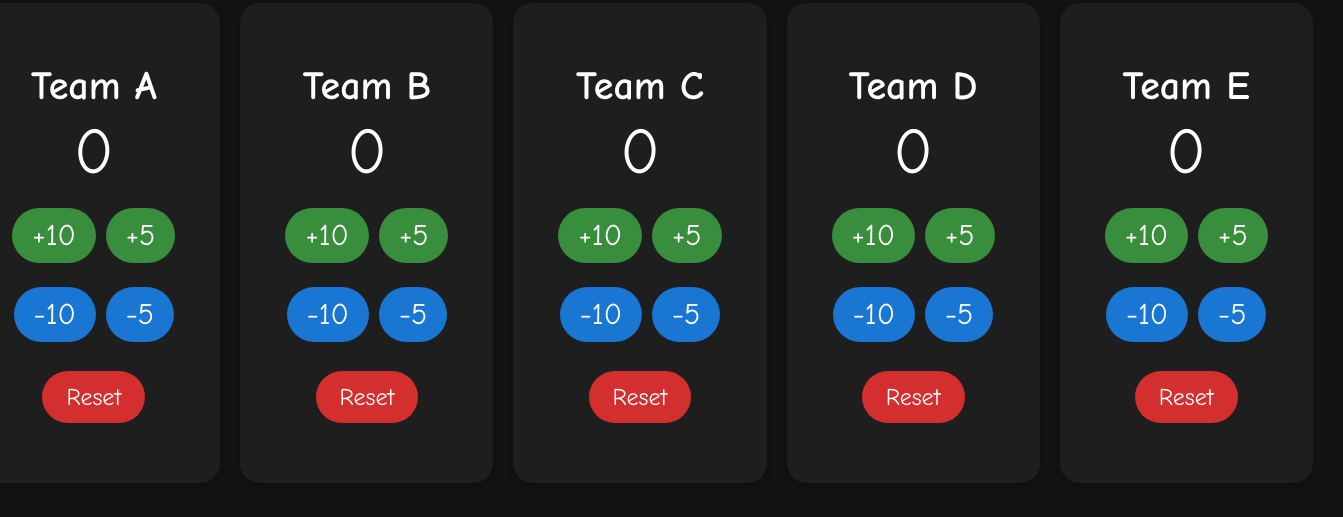
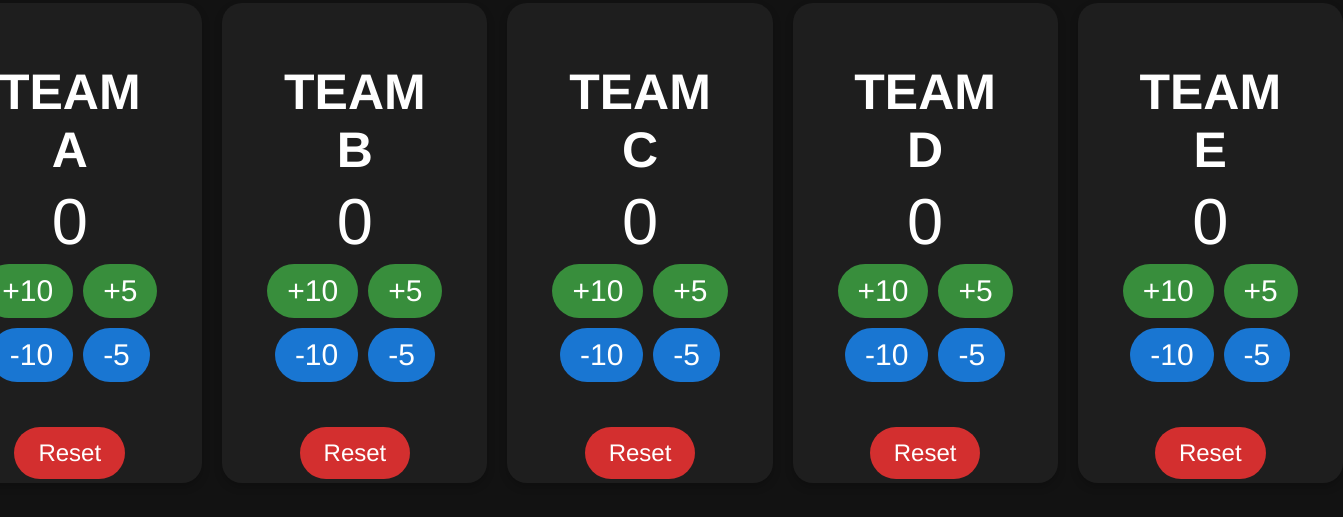
Before and after one commit to ModitParmar01/scoreBoard, a plain HTML site: page index.html in a window 1280 px wide. Shown: the part 157-674 px from the top of the page, 1343 px wide, since content can reach past the window. Drawn offline with Linux system fonts and the light colour scheme.

Commit message:
modified

```diff
--- a/index.html
+++ b/index.html
@@ -10,7 +10,7 @@
     <div class="scoreboard">
         <div class="team">
             <div class="team-info">
-                <span class="team-name">Team A</span>
+                <span class="team-name">TEAM A</span>
                 <span class="team-score">0</span>
             </div>
             <div class="btn-grp">
@@ -28,7 +28,7 @@
     <div class="scoreboard">
         <div class="team">
             <div class="team-info">
-                <span class="team-name">Team B</span>
+                <span class="team-name">TEAM B</span>
                 <span class="team-score">0</span>
             </div>
         <div class="btn-grp">
@@ -46,7 +46,7 @@
     <div class="scoreboard">
         <div class="team">
             <div class="team-info">
-                <span class="team-name">Team C</span>
+                <span class="team-name">TEAM C</span>
                 <span class="team-score">0</span>
             </div>
             <div class="btn-grp">
@@ -63,7 +63,7 @@
     <div class="scoreboard">
         <div class="team">
             <div class="team-info">
-                <span class="team-name">Team D</span>
+                <span class="team-name">TEAM D</span>
                 <span class="team-score">0</span>
             </div>
             <div class="btn-grp">
@@ -81,7 +81,7 @@
     <div class="scoreboard">
         <div class="team">
             <div class="team-info">
-                <span class="team-name">Team E</span>
+                <span class="team-name">TEAM E</span>
                 <span class="team-score">0</span>
             </div>
             <div class="btn-grp">
--- a/styles.css
+++ b/styles.css
@@ -1,5 +1,5 @@
 body {
-    font-family: 'Comic Sans MS', cursive, sans-serif;
+    font-family: "Helvetica", cursive, sans-serif;
     background-color: #121212;
     margin: 0;
     display: flex;
@@ -49,7 +49,7 @@ body {
 .team-name {
     font-weight: bold;
     margin-bottom: 5px;
-    font-size: 40px;
+    font-size: 50px;
     /* color: rgb(33, 33, 33); */
     font-weight: bold  ;
 }
@@ -72,7 +72,7 @@ body {
     border-radius: 50px;
     cursor: pointer;
     margin: 5px;
-    font-family: 'Comic Sans MS', cursive, sans-serif;
+    font-family: "Helvetica", sans-serif;
     transition: background-color 0.5s ease-in-out;
 }
 .add-score-btn:hover, .add-five-btn:hover {
@@ -95,8 +95,8 @@ body {
     border-radius: 30px;
     cursor: pointer;
     transition: background-color 0.4s ease;
-    margin-top: 10px; /* Add some space above the button */
-    font-family: 'Comic Sans MS', cursive, sans-serif;
+    margin-top: 40px; /* Add some space above the button */
+    font-family: "Helvetica", sans-serif;
 }
 
 .reset-btn:hover {
```
